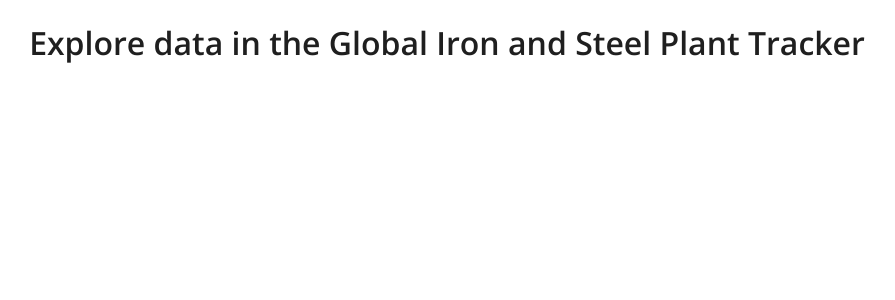
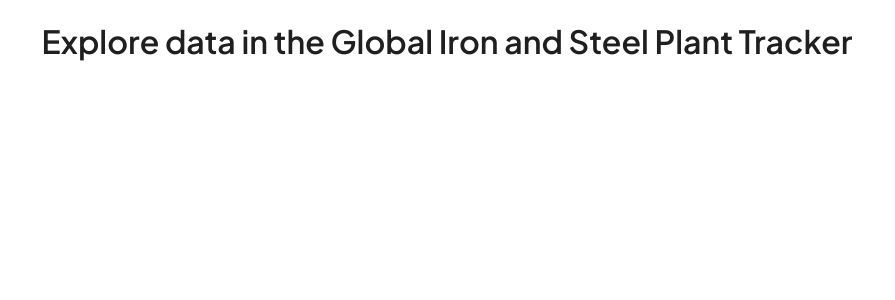
Before and after one commit to GlobalEnergyMonitor/gist-dashboard, a PHP site: page /public/index.html in a window 1280 px wide. Shown: the top 300 px of the page, without its empty margins (193-1088 px from the left). Run offline with PHP 8.4, Linux system fonts and the light colour scheme; some libraries are stand-ins or nearby versions.

Commit message:
2026 brand restyle: fonts, colors, and Flourish vizs

```diff
--- a/public/index.css
+++ b/public/index.css
@@ -1,7 +1,7 @@
 body {
     position: relative;
     font-size: 16px;
-    font-family: 'Open Sans';
+    font-family: 'Plus Jakarta Sans', sans-serif;
     text-align: center;
     color: #1f1f1f;
     max-width: 2500px;
@@ -109,11 +109,11 @@ body {
 /* filter button hover ane selected styles */
 
 .filter-button:hover {
-    background-color: rgba(191, 83, 44, 0.5);
+    background-color: rgba(1, 107, 131, 0.5);
 }
 
 .filter-button:has(input:checked) {
-    background-color: #BF532C;
+    background-color: #016B83;
     border: solid 1px #111;
     color: white;
 }
--- a/public/index.html
+++ b/public/index.html
@@ -20,6 +20,6 @@
         <p class="dashboard-footer"></p>
         <script src="./index.js" async defer></script>
         <script type="text/javascript" src="./lib/iframeResizer.contentWindow.min.js" defer=""></script>
-        <link href="https://fonts.googleapis.com/css?family=Open+Sans:400,600,300" rel="stylesheet" type="text/css">
+        <link href="https://fonts.googleapis.com/css2?family=Plus+Jakarta+Sans:wght@400;600&family=Barlow+Semi+Condensed:wght@400;600&display=swap" rel="stylesheet" type="text/css">
     </body>
 </html>
--- a/public/index.js
+++ b/public/index.js
@@ -31,7 +31,7 @@ async function getData() {
                 config.datasets[id] = [];
             })
             if (config.dashboard.tickers) {
-                dataURLS.push('https://public.flourish.studio/visualisation/16565310/visualisation.json')
+                dataURLS.push('https://public.flourish.studio/visualisation/28342067/visualisation.json')
                 dataURLS.push(`./assets/data/${config.dashboard.ticker_data}.json`)
                 config.datasets.ticker = {};
             }
```
Also changed, not shown: public/assets/chart-config.json, public/assets/page-config.json.
